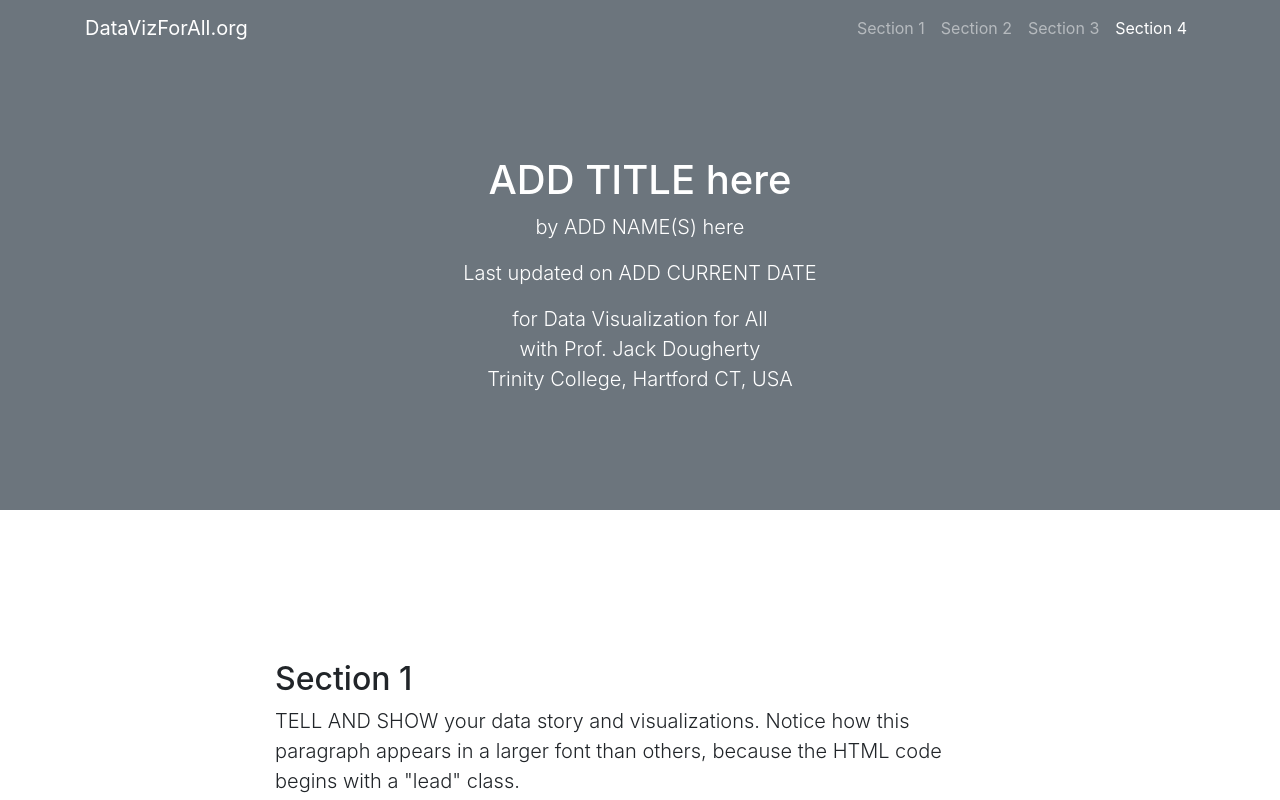
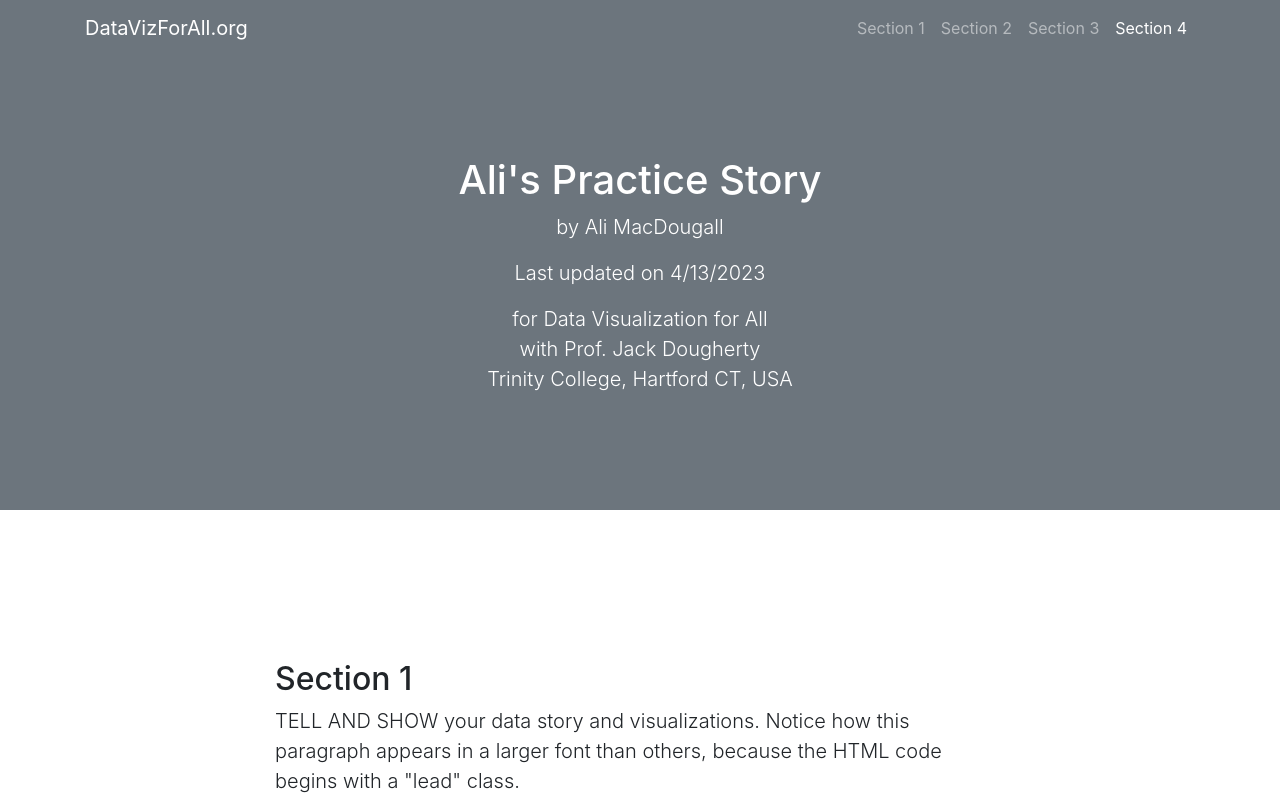
Before and after one commit to alisonm1017/Ali-and-Caroline-Crash-Data-Story, a plain HTML site: page index.html in a window 1280 px wide. Shown: the top 800 px of the page. Drawn offline with nearby package versions, Linux system fonts and the light colour scheme.

Commit message:
Update index.html

```diff
--- a/index.html
+++ b/index.html
@@ -53,9 +53,9 @@
 
   <header class="bg-secondary text-white">
     <div class="container text-center">
-      <h1>ADD TITLE here</h1>
-      <p class="lead">by ADD NAME(S) here</p>
-      <p class="lead">Last updated on ADD CURRENT DATE</p>
+      <h1>Ali's Practice Story</h1>
+      <p class="lead">by Ali MacDougall</p>
+      <p class="lead">Last updated on 4/13/2023</p>
       <p class="lead">for Data Visualization for All</br>with Prof. Jack Dougherty</br>Trinity College, Hartford CT, USA</p>
     </div>
   </header>
```
